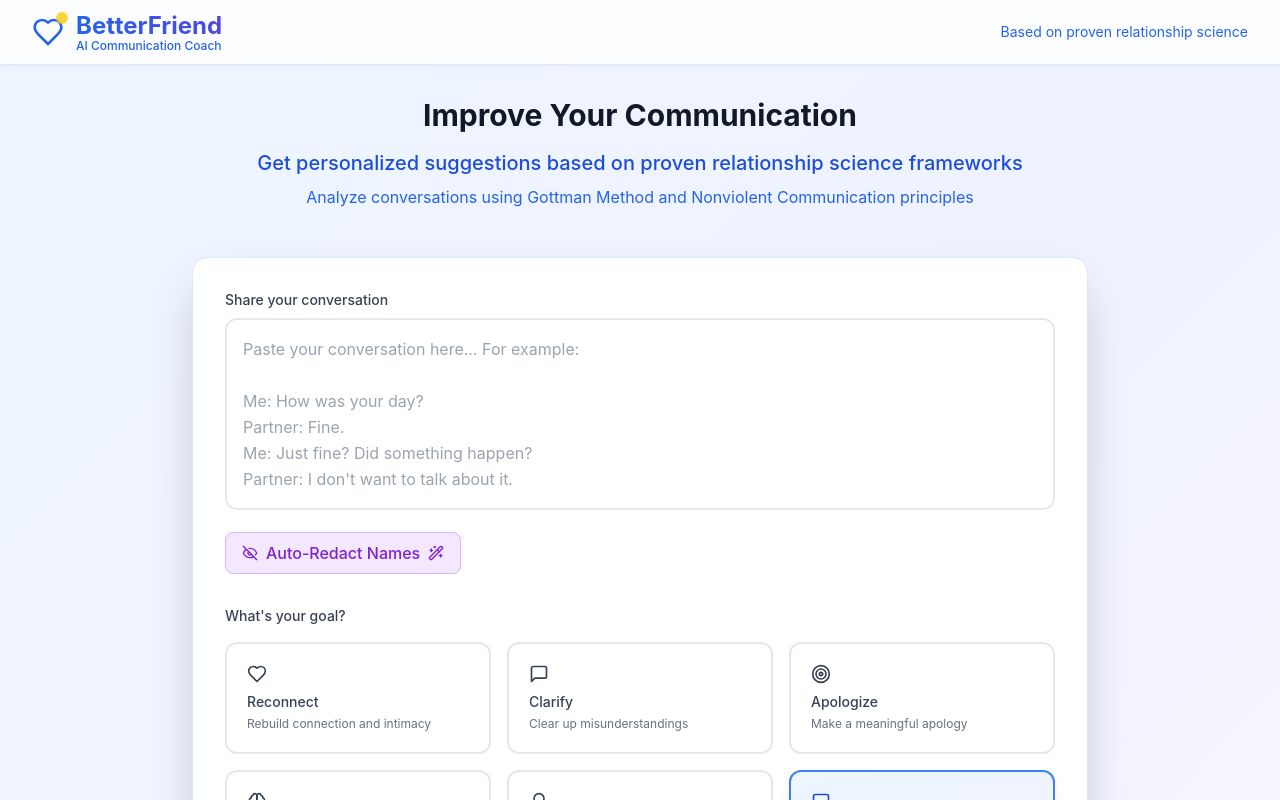
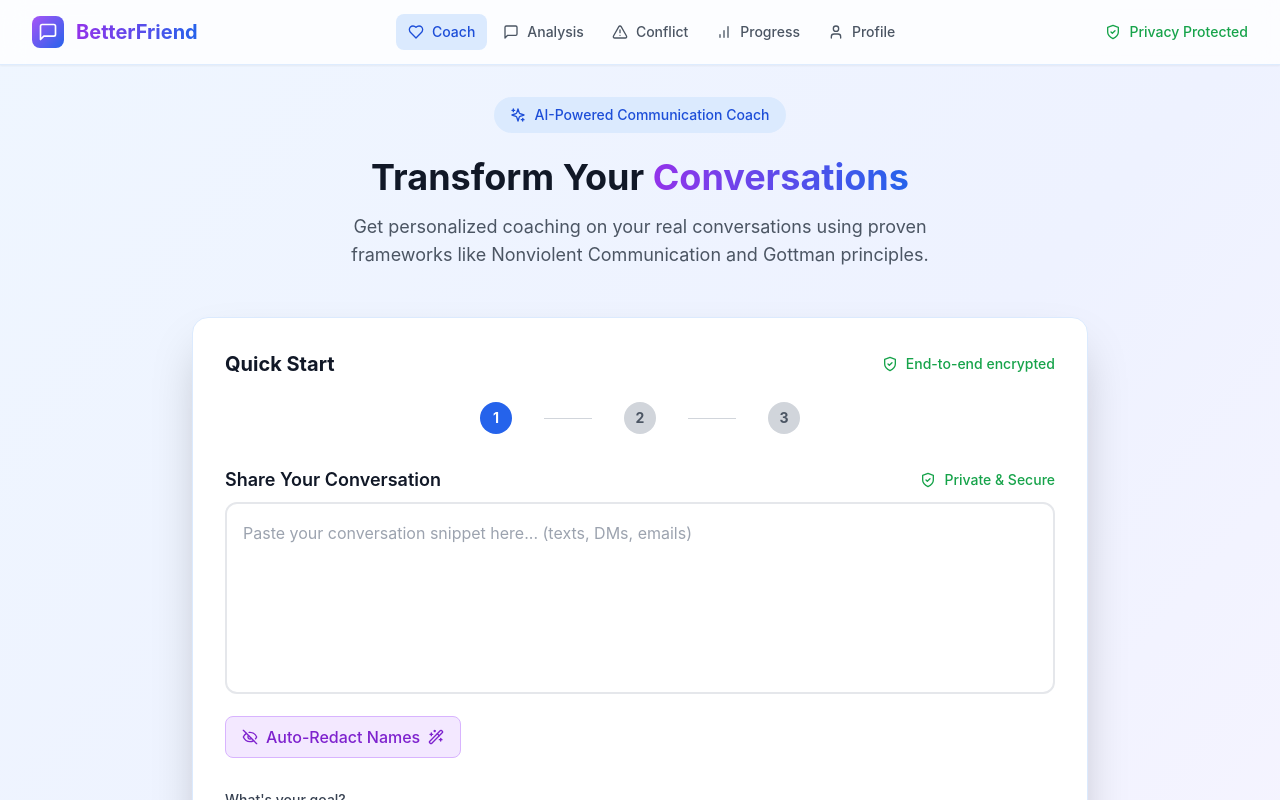
Before and after one commit to judyoh1998/vibecoding, a React (Vite) app: page / in a window 1280 px wide. Shown: the top 800 px of the page. Built offline with nearby package versions, Linux system fonts and the light colour scheme.

Commit message:
Implement exact visual match based on screenshot

```diff
--- a/src/pages/AnalysisPage.tsx
+++ b/src/pages/AnalysisPage.tsx
@@ -1,5 +1,5 @@
 import React, { useState, useEffect } from 'react';
-import { ArrowLeft, Copy, ThumbsUp, ThumbsDown, Lightbulb, Heart, MessageSquare, Target, TrendingUp, Brain, AlertCircle, Sparkles, CheckCircle, Star } from 'lucide-react';
+import { ArrowLeft, Copy, ThumbsUp, ThumbsDown, Lightbulb, Heart, MessageSquare, Target, TrendingUp, Brain, AlertCircle, Sparkles, CheckCircle, Star, AlertTriangle, BarChart, User, ShieldCheck } from 'lucide-react';
 import { Link } from 'react-router-dom';
 import { useStore } from '../store/useStore';
 import InteractiveConversation from '../components/InteractiveConversation';
@@ -87,39 +87,44 @@ const AnalysisPage = () => {
           <div className="flex items-center justify-between h-16">
             {/* Logo and Brand */}
             <div className="flex items-center space-x-3">
-              <div className="relative">
-                <Heart className="w-8 h-8 text-blue-600" />
-                <div className="w-3 h-3 bg-yellow-400 rounded-full absolute -top-1 -right-1 animate-pulse"></div>
+              <div className="w-8 h-8 bg-gradient-to-br from-purple-500 to-blue-600 rounded-lg flex items-center justify-center">
+                <MessageSquare className="w-5 h-5 text-white" />
               </div>
               <div>
-                <h1 className="text-2xl font-bold bg-gradient-to-r from-blue-600 to-indigo-600 bg-clip-text text-transparent">
+                <h1 className="text-xl font-bold bg-gradient-to-r from-purple-600 to-blue-600 bg-clip-text text-transparent">
                   BetterFriend
                 </h1>
-                <p className="text-xs text-blue-600 font-medium -mt-1">AI Communication Coach</p>
               </div>
             </div>
 
             {/* Navigation */}
-            <nav className="hidden md:flex items-center space-x-6">
-              <Link
-                to="/"
-                className="text-blue-700 hover:text-indigo-600 font-medium transition-colors duration-200 px-3 py-2 rounded-lg hover:bg-blue-50"
-              >
-                Analyze
+            <nav className="hidden md:flex items-center space-x-1">
+              <Link to="/" className="flex items-center space-x-2 text-gray-600 hover:text-blue-700 px-3 py-2 rounded-lg hover:bg-blue-50 transition-colors">
+                <Heart className="w-4 h-4" />
+                <span className="text-sm font-medium">Coach</span>
               </Link>
-              <div className="text-blue-600 text-sm">
-                Based on proven relationship science
+              <div className="flex items-center space-x-2 bg-blue-100 text-blue-700 px-3 py-2 rounded-lg">
+                <MessageSquare className="w-4 h-4" />
+                <span className="text-sm font-medium">Analysis</span>
+              </div>
+              <div className="flex items-center space-x-2 text-gray-600 hover:text-blue-700 px-3 py-2 rounded-lg hover:bg-blue-50 transition-colors">
+                <AlertTriangle className="w-4 h-4" />
+                <span className="text-sm font-medium">Conflict</span>
+              </div>
+              <div className="flex items-center space-x-2 text-gray-600 hover:text-blue-700 px-3 py-2 rounded-lg hover:bg-blue-50 transition-colors">
+                <BarChart className="w-4 h-4" />
+                <span className="text-sm font-medium">Progress</span>
+              </div>
+              <div className="flex items-center space-x-2 text-gray-600 hover:text-blue-700 px-3 py-2 rounded-lg hover:bg-blue-50 transition-colors">
+                <User className="w-4 h-4" />
+                <span className="text-sm font-medium">Profile</span>
               </div>
             </nav>
 
-            {/* Mobile menu button */}
-            <div className="md:hidden">
-              <Link
-                to="/"
-                className="text-blue-700 hover:text-indigo-600 font-medium transition-colors duration-200 px-3 py-2 rounded-lg hover:bg-blue-50 text-sm"
-              >
-                Analyze
-              </Link>
+            {/* Privacy Protected */}
+            <div className="flex items-center space-x-2 text-green-600">
+              <ShieldCheck className="w-4 h-4" />
+              <span className="text-sm font-medium">Privacy Protected</span>
             </div>
           </div>
         </div>
--- a/src/pages/HomePage.tsx
+++ b/src/pages/HomePage.tsx
@@ -1,6 +1,6 @@
 import React, { useState } from 'react';
 import { useNavigate } from 'react-router-dom';
-import { MessageSquare, Target, Heart, Brain, ArrowRight, Lightbulb, Eye, EyeOff, Wand2 } from 'lucide-react';
+import { MessageSquare, Target, Heart, Brain, ArrowRight, Lightbulb, Eye, EyeOff, Wand2, AlertTriangle, BarChart, User, ShieldCheck, Sparkles } from 'lucide-react';
 import { useStore } from '../store/useStore';
 import toast from 'react-hot-toast';
 
@@ -103,54 +103,118 @@ const HomePage = () => {
           <div className="flex items-center justify-between h-16">
             {/* Logo and Brand */}
             <div className="flex items-center space-x-3">
-              <div className="relative">
-                <Heart className="w-8 h-8 text-blue-600" />
-                <div className="w-3 h-3 bg-yellow-400 rounded-full absolute -top-1 -right-1 animate-pulse"></div>
+              <div className="w-8 h-8 bg-gradient-to-br from-purple-500 to-blue-600 rounded-lg flex items-center justify-center">
+                <MessageSquare className="w-5 h-5 text-white" />
               </div>
               <div>
-                <h1 className="text-2xl font-bold bg-gradient-to-r from-blue-600 to-indigo-600 bg-clip-text text-transparent">
+                <h1 className="text-xl font-bold bg-gradient-to-r from-purple-600 to-blue-600 bg-clip-text text-transparent">
                   BetterFriend
                 </h1>
-                <p className="text-xs text-blue-600 font-medium -mt-1">AI Communication Coach</p>
               </div>
             </div>
 
             {/* Navigation */}
-            <nav className="hidden md:flex items-center space-x-6">
-              <div className="text-blue-600 text-sm">
-                Based on proven relationship science
+            <nav className="hidden md:flex items-center space-x-1">
+              <div className="flex items-center space-x-2 bg-blue-100 text-blue-700 px-3 py-2 rounded-lg">
+                <Heart className="w-4 h-4" />
+                <span className="text-sm font-medium">Coach</span>
+              </div>
+              <div className="flex items-center space-x-2 text-gray-600 hover:text-blue-700 px-3 py-2 rounded-lg hover:bg-blue-50 transition-colors">
+                <MessageSquare className="w-4 h-4" />
+                <span className="text-sm font-medium">Analysis</span>
+              </div>
+              <div className="flex items-center space-x-2 text-gray-600 hover:text-blue-700 px-3 py-2 rounded-lg hover:bg-blue-50 transition-colors">
+                <AlertTriangle className="w-4 h-4" />
+                <span className="text-sm font-medium">Conflict</span>
+              </div>
+              <div className="flex items-center space-x-2 text-gray-600 hover:text-blue-700 px-3 py-2 rounded-lg hover:bg-blue-50 transition-colors">
+                <BarChart className="w-4 h-4" />
+                <span className="text-sm font-medium">Progress</span>
+              </div>
+              <div className="flex items-center space-x-2 text-gray-600 hover:text-blue-700 px-3 py-2 rounded-lg hover:bg-blue-50 transition-colors">
+                <User className="w-4 h-4" />
+                <span className="text-sm font-medium">Profile</span>
               </div>
             </nav>
+
+            {/* Privacy Protected */}
+            <div className="flex items-center space-x-2 text-green-600">
+              <ShieldCheck className="w-4 h-4" />
+              <span className="text-sm font-medium">Privacy Protected</span>
+            </div>
           </div>
         </div>
       </header>
 
       <div className="pt-8 pb-16 px-4 sm:px-6 lg:px-8">
         <div className="max-w-4xl mx-auto">
+          {/* AI Coach Badge */}
+          <div className="text-center mb-6">
+            <div className="inline-flex items-center space-x-2 bg-blue-100 text-blue-700 px-4 py-2 rounded-full">
+              <Sparkles className="w-4 h-4" />
+              <span className="text-sm font-medium">AI-Powered Communication Coach</span>
+            </div>
+          </div>
+
           {/* Welcome Section */}
           <div className="text-center mb-12">
-            <h2 className="text-3xl font-bold text-gray-900 mb-4">
-              Improve Your Communication
+            <h2 className="text-4xl font-bold text-gray-900 mb-4">
+              Transform Your <span className="bg-gradient-to-r from-purple-600 to-blue-600 bg-clip-text text-transparent">Conversations</span>
             </h2>
-            <p className="text-xl text-blue-700 mb-2 font-medium">
-              Get personalized suggestions based on proven relationship science frameworks
-            </p>
-            <p className="text-blue-600">
-              Analyze conversations using Gottman Method and Nonviolent Communication principles
+            <p className="text-lg text-gray-600 max-w-2xl mx-auto">
+              Get personalized coaching on your real conversations using proven frameworks like Nonviolent Communication and Gottman principles.
             </p>
           </div>
 
           {/* Main Form */}
           <div className="bg-white rounded-2xl shadow-2xl p-8 mb-8 border border-blue-100">
+            {/* Quick Start Header */}
+            <div className="flex items-center justify-between mb-6">
+              <div>
+                <h3 className="text-xl font-bold text-gray-900">Quick Start</h3>
+              </div>
+              <div className="flex items-center space-x-2 text-green-600">
+                <ShieldCheck className="w-4 h-4" />
+                <span className="text-sm font-medium">End-to-end encrypted</span>
+              </div>
+            </div>
+
+            {/* Steps */}
+            <div className="flex items-center justify-center space-x-8 mb-8">
+              <div className="flex items-center space-x-2">
+                <div className="w-8 h-8 bg-blue-600 text-white rounded-full flex items-center justify-center text-sm font-bold">
+                  1
+                </div>
+              </div>
+              <div className="w-12 h-px bg-gray-300"></div>
+              <div className="flex items-center space-x-2">
+                <div className="w-8 h-8 bg-gray-300 text-gray-600 rounded-full flex items-center justify-center text-sm font-bold">
+                  2
+                </div>
+              </div>
+              <div className="w-12 h-px bg-gray-300"></div>
+              <div className="flex items-center space-x-2">
+                <div className="w-8 h-8 bg-gray-300 text-gray-600 rounded-full flex items-center justify-center text-sm font-bold">
+                  3
+                </div>
+              </div>
+            </div>
+
             <div className="mb-8">
-              <label htmlFor="snippet" className="block text-sm font-medium text-gray-700 mb-2">
-                Share your conversation
-              </label>
+              <div className="flex items-center justify-between mb-2">
+                <label htmlFor="snippet" className="block text-lg font-semibold text-gray-900">
+                  Share Your Conversation
+                </label>
+                <div className="flex items-center space-x-2 text-green-600">
+                  <ShieldCheck className="w-4 h-4" />
+                  <span className="text-sm font-medium">Private & Secure</span>
+                </div>
+              </div>
               <textarea
                 id="snippet"
                 value={snippet}
                 onChange={(e) => setSnippet(e.target.value)}
-                placeholder="Paste your conversation here... For example:&#10;&#10;Me: How was your day?&#10;Partner: Fine.&#10;Me: Just fine? Did something happen?&#10;Partner: I don't want to talk about it.&#10;&#10;💡 Tip: Use 'Speaker: message' format for best results"
+                placeholder="Paste your conversation snippet here... (texts, DMs, emails)"
                 className="w-full h-48 p-4 border-2 border-gray-200 rounded-xl focus:ring-3 focus:ring-blue-500 focus:border-blue-500 resize-none transition-all duration-200 text-gray-800 leading-relaxed"
               />
 
```
